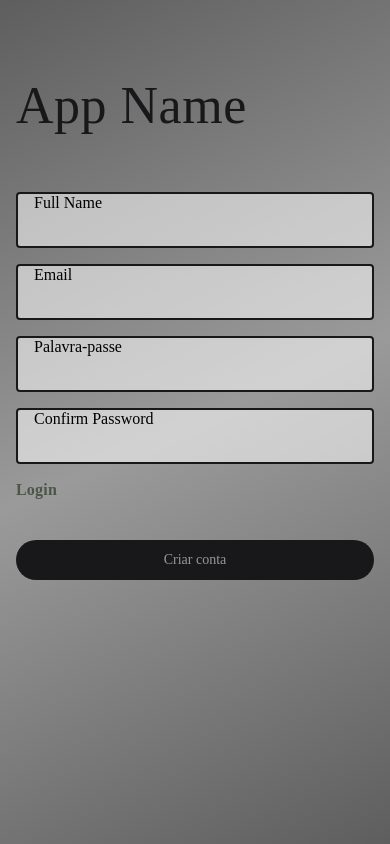
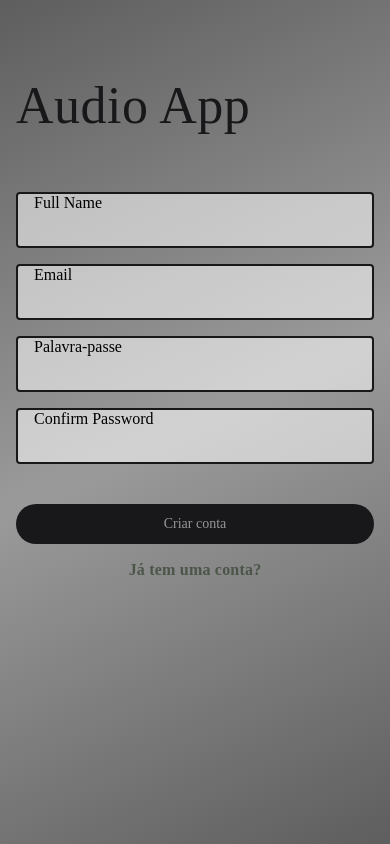
Before and after one commit to Loirinhm/AudioApp, a React Native app: screen /RegistrationScreen in a window 390 px wide. Built offline with nearby package versions, Linux system fonts and the light colour scheme; no server answers.

Commit message:
pequenas correcoes

```diff
--- a/src/screens/LoginScreen/Login.tsx
+++ b/src/screens/LoginScreen/Login.tsx
@@ -19,7 +19,7 @@ function Login() {
     >
       <SafeAreaView>
         <View style={styles.largeTopAppBar}>
-          <Text style={styles.largeTopAppBar__title}>App Name</Text>
+          <Text style={styles.largeTopAppBar__title}>Audio App</Text>
         </View>
         <View style={styles.body}>
           <Pressable style={styles.body__buttonGoogle}>
--- a/src/screens/LoginScreen/LoginScreen.tsx
+++ b/src/screens/LoginScreen/LoginScreen.tsx
@@ -37,13 +37,12 @@ function LoginScreen() {
     >
       <SafeAreaView>
         <View style={styles.largeTopAppBar}>
-          <Text style={styles.largeTopAppBar__title}>App Name</Text>
+          <Text style={styles.largeTopAppBar__title}>Audio App</Text>
         </View>
         <View style={styles.inputEmail}>
           <TextInput
             style={styles.inputText}
             placeholder="Email"
-            placeholderTextColor={Color.colorGray_100}
             value={email}
             onChangeText={(text) => setEmail(text)}
             autoCapitalize="none"
@@ -53,7 +52,6 @@ function LoginScreen() {
           <TextInput
             style={styles.inputText}
             placeholder="Palavra-passe"
-            placeholderTextColor={Color.colorGray_100}
             value={password}
             onChangeText={(text) => setPassword(text)}
             secureTextEntry={true}
--- a/src/screens/RegistrationScreen/RegistrationScreen.tsx
+++ b/src/screens/RegistrationScreen/RegistrationScreen.tsx
@@ -45,7 +45,7 @@ function RegistrationScreen() {
     >
       <SafeAreaView>
         <View style={styles.largeTopAppBar}>
-          <Text style={styles.largeTopAppBar__title}>App Name</Text>
+          <Text style={styles.largeTopAppBar__title}>Audio App</Text>
         </View>
         <View style={styles.inputFullName}>
           <TextInput
@@ -61,6 +61,7 @@ function RegistrationScreen() {
             placeholder="Email"
             value={email}
             onChangeText={(text) => setEmail(text)}
+            autoCapitalize="none"
           />
         </View>
         <View style={styles.inputPassword}>
@@ -70,6 +71,7 @@ function RegistrationScreen() {
             value={password}
             onChangeText={(text) => setPassword(text)}
             secureTextEntry={true}
+            autoCapitalize="none"
           />
         </View>
         <View style={styles.inputConfirmPassword}>
@@ -79,12 +81,8 @@ function RegistrationScreen() {
             value={confirmPassword}
             onChangeText={setConfirmPassword}
             secureTextEntry={true}
+            autoCapitalize="none"
           />
-        </View>
-        <View style={styles.pressableText}>
-          <Pressable>
-            <Text style={styles.pressableText__text}>Login</Text>
-          </Pressable>
         </View>
         {loading ? <ActivityIndicator size="large" color="#0000ff" /> :
           <>
@@ -93,6 +91,11 @@ function RegistrationScreen() {
             </Pressable>
           </>
         }
+        <View style={styles.pressableText}>
+          <Pressable onPress={() => navigation.navigate('LoginScreen')}>
+            <Text style={styles.pressableText__text}>Já tem uma conta?</Text>
+          </Pressable>
+        </View>
       </SafeAreaView>
     </LinearGradient >
   );
@@ -173,7 +176,7 @@ const styles = StyleSheet.create({
     marginTop: 16,
     marginHorizontal: 16,
     flexDirection: 'row',
-    alignContent: 'flex-end',
+    justifyContent: 'center',
   },
   pressableText__text: {
     fontSize: FontSize.size_base,
```
